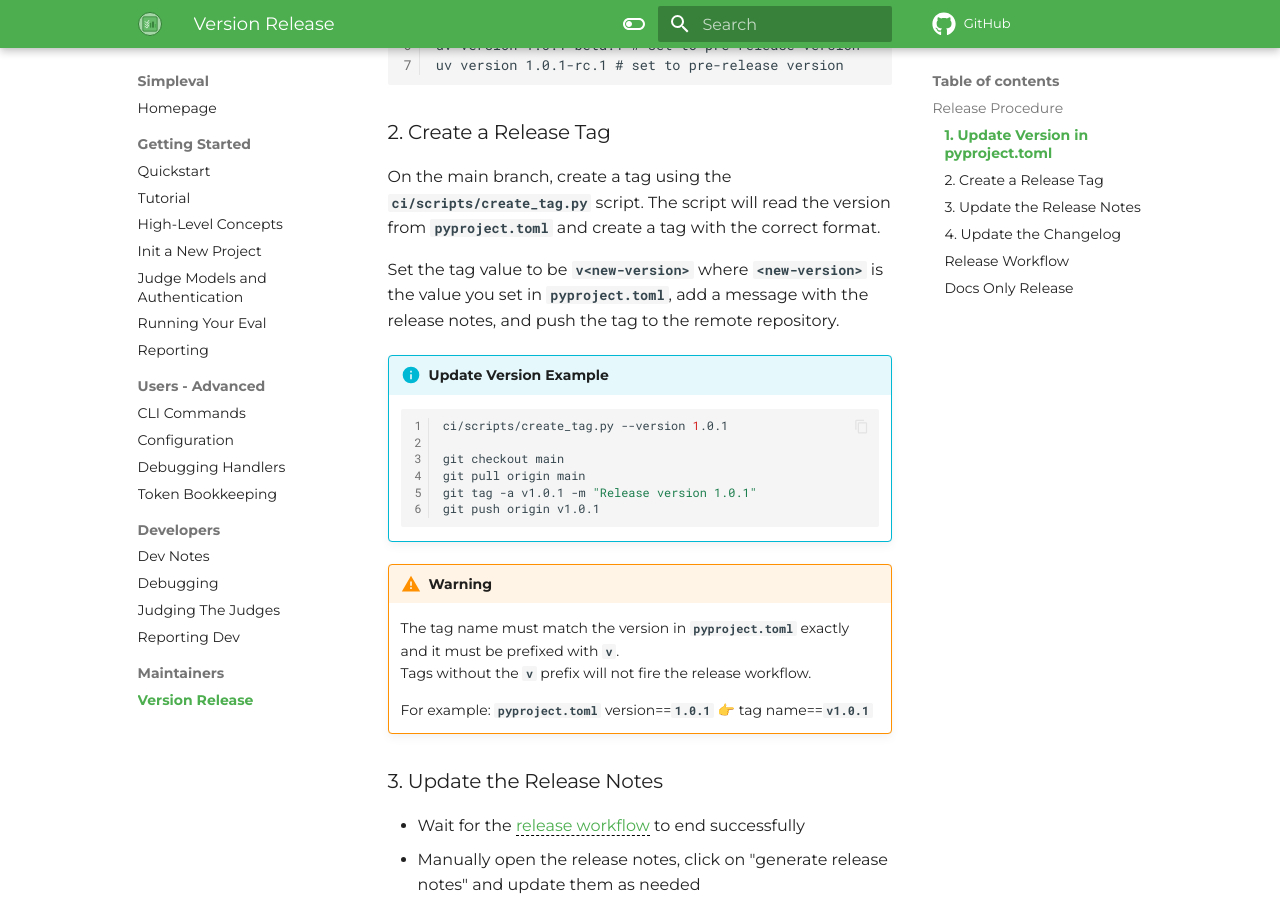
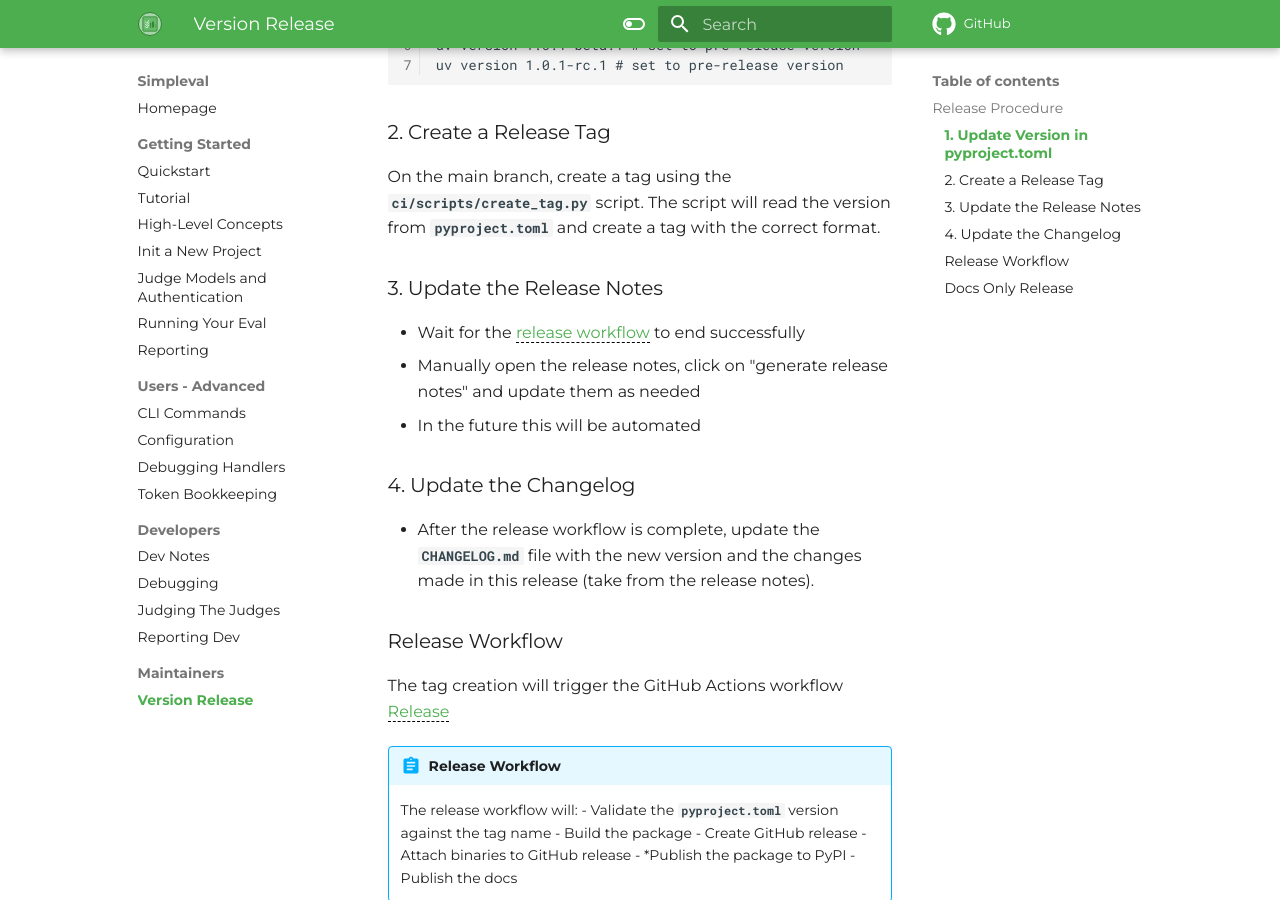
Before and after one commit to cyberark/simple-llm-eval, an MkDocs documentation site: the page built from docs/maintainers/version-release.md, in a window 1280 px wide and 900 px high, scrolled down 1063 px. Built offline with MkDocs 1.6.1 and Material for MkDocs 9.7.7, drawn with Linux system fonts in a browser that asks for light colours; comment, search, counter and statistics services are not loaded; the version menu is left out.

````diff
--- a/docs/maintainers/version-release.md
+++ b/docs/maintainers/version-release.md
@@ -42,24 +42,6 @@
 On the main branch, create a tag using the `ci/scripts/create_tag.py` script. The script will read the version from `pyproject.toml`
 and create a tag with the correct format.
 
-Set the tag value to be `v<new-version>` where `<new-version>` is the value you set in `pyproject.toml`, add a message with the release notes, and push the tag to the remote repository.
-
-!!! info "Update Version Example"
-    ```bash
-    ci/scripts/create_tag.py --version 1.0.1
-
-    git checkout main
-    git pull origin main
-    git tag -a v1.0.1 -m "Release version 1.0.1"
-    git push origin v1.0.1
-    ```
-
-!!! warning
-    The tag name must match the version in `pyproject.toml` exactly and it must be prefixed with `v`.<br>
-    Tags without the `v` prefix will not fire the release workflow.
-
-    For example: `pyproject.toml` version==`1.0.1` 👉 tag name==`v1.0.1`
-
 ### 3. Update the Release Notes
 
 * Wait for the [release workflow](https://github.com/cyberark/simple-llm-eval/actions/workflows/release.yml) to end successfully
````
